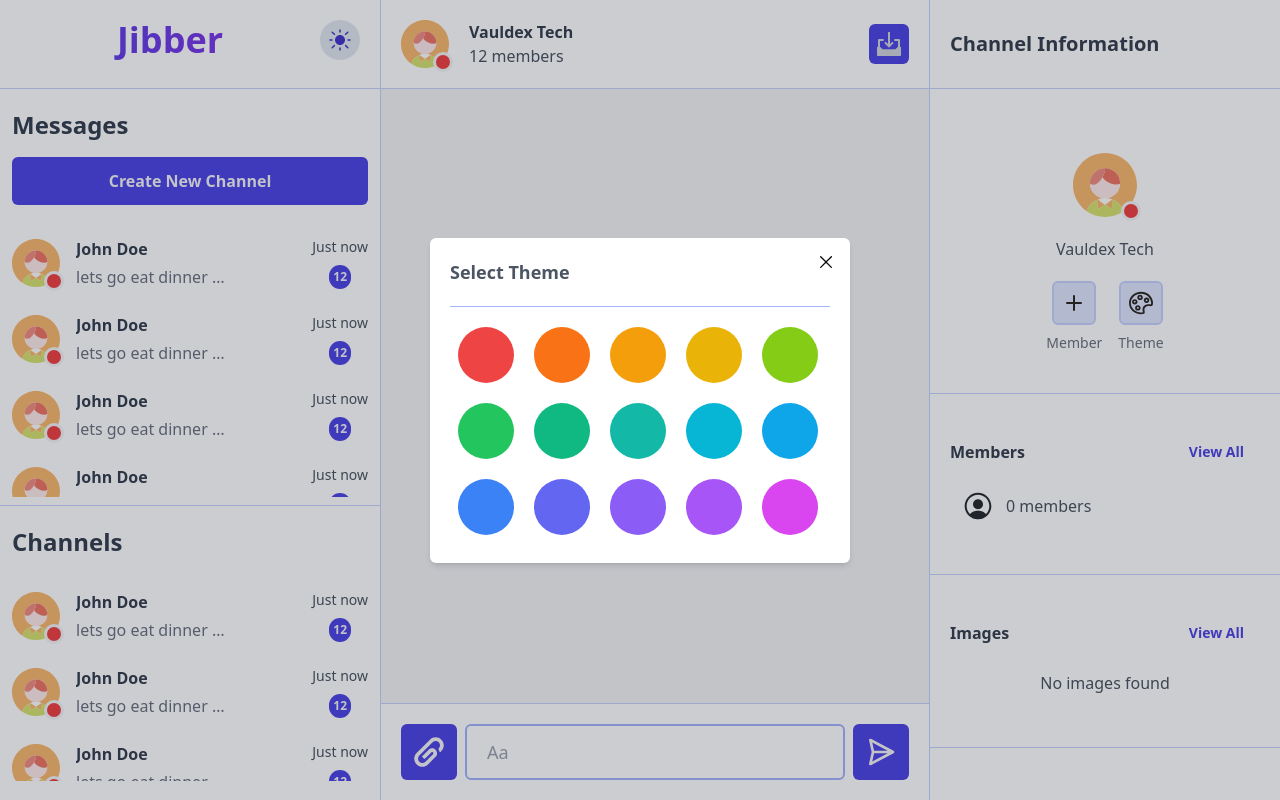
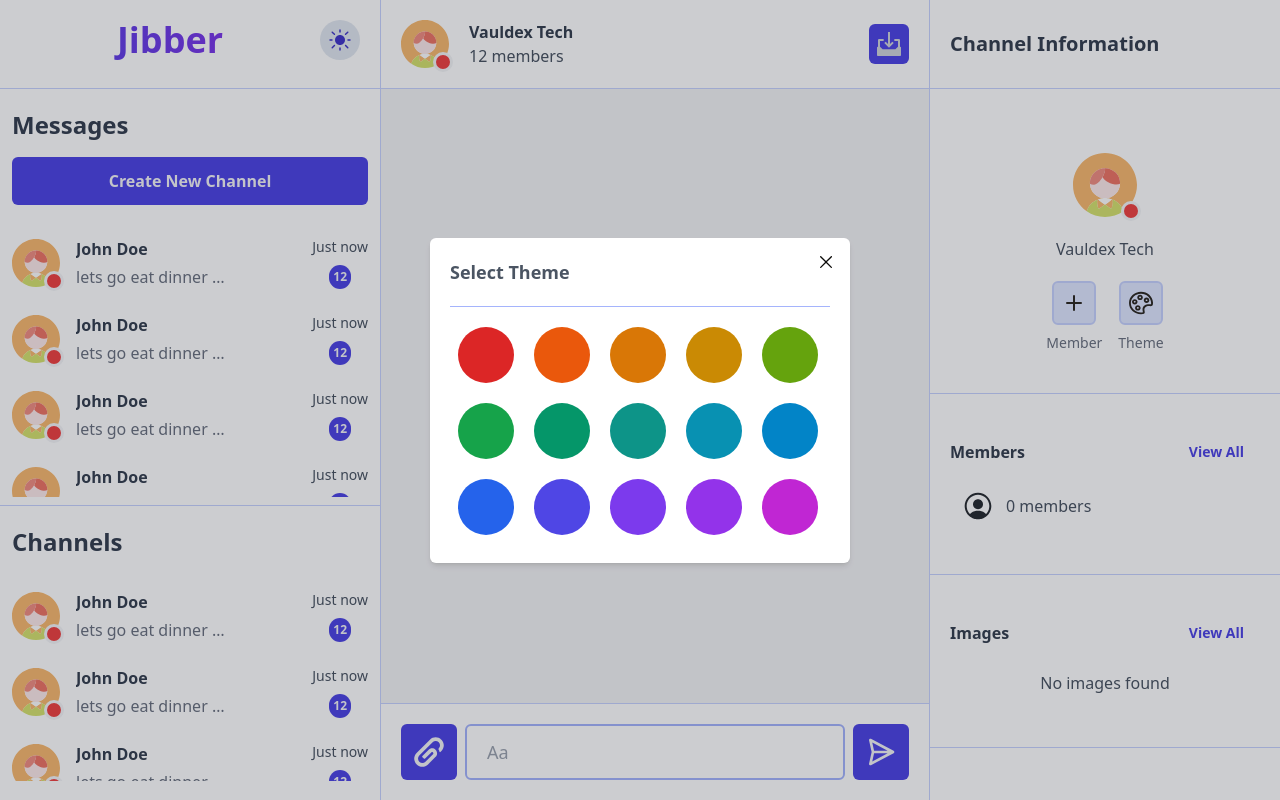
Before and after one commit to Vauldex-Inc/Jibber-Chat-App, a Vue app: page /dashboard in a window 1280 px wide. Both pictures are taken after a click on the button 1140 px from the left and 303 px from the top of the page. Built offline with nearby package versions, Linux system fonts and the light colour scheme.

Commit message:
Update color theme values J1

```diff
--- a/src/components/organisms/VChatColorSelector.vue
+++ b/src/components/organisms/VChatColorSelector.vue
@@ -17,21 +17,21 @@
 
 <script setup lang="ts">
 const colorOptions = [
-	"bg-red-500",
-	"bg-orange-500",
-	"bg-amber-500",
-	"bg-yellow-500",
-	"bg-lime-500",
-	"bg-green-500",
-	"bg-emerald-500",
-	"bg-teal-500",
-	"bg-cyan-500",
-	"bg-sky-500",
-	"bg-blue-500",
-	"bg-indigo-500",
-	"bg-violet-500",
-	"bg-purple-500",
-	"bg-fuchsia-500"
+	"bg-red-600",
+	"bg-orange-600",
+	"bg-amber-600",
+	"bg-yellow-600",
+	"bg-lime-600",
+	"bg-green-600",
+	"bg-emerald-600",
+	"bg-teal-600",
+	"bg-cyan-600",
+	"bg-sky-600",
+	"bg-blue-600",
+	"bg-indigo-600",
+	"bg-violet-600",
+	"bg-purple-600",
+	"bg-fuchsia-600"
 	]
 
 const emit = defineEmits<{
```
